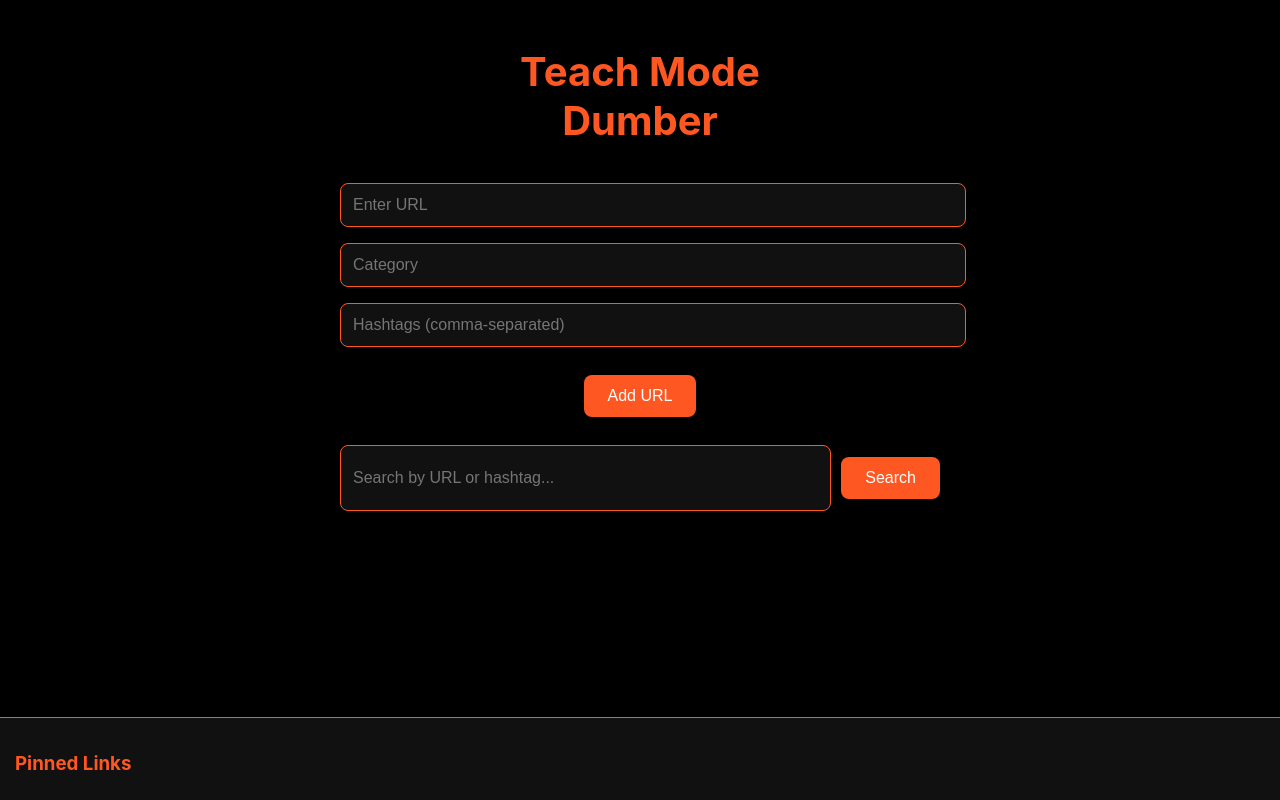
After one commit to Tourettes99/bookmark-url-dumb-site, a Flask app: page / in a window 1280 px wide. The commit adds this page. Run offline with Flask 3, Linux system fonts and the light colour scheme; data that the repository does not hold is empty.

```diff
--- a/app.py
+++ b/app.py
@@ -1,55 +1,124 @@
-from flask import Flask, render_template, request, jsonify
-import pandas as pd
-from datetime import datetime
+from flask import Flask, render_template, request, redirect, url_for, jsonify
+from urllib.parse import urlparse
+import requests
+from bs4 import BeautifulSoup
+import sqlite3
 import os
 
 app = Flask(__name__)
 
-EXCEL_FILE = 'bookmarks.xlsx'
+# Database initialization
+def init_db():
+    with sqlite3.connect('bookmarks.db') as conn:
+        conn.execute('''
+        CREATE TABLE IF NOT EXISTS bookmarks (
+            id INTEGER PRIMARY KEY AUTOINCREMENT,
+            url TEXT NOT NULL,
+            domain TEXT NOT NULL,
+            category TEXT,
+            hashtags TEXT,
+            favicon TEXT,
+            is_pinned INTEGER DEFAULT 0
+        )
+        ''')
 
-# Create Excel file if it doesn't exist
-if not os.path.exists(EXCEL_FILE):
-    df = pd.DataFrame(columns=['url', 'category', 'hashtags', 'timestamp', 'pinned'])
-    df.to_excel(EXCEL_FILE, index=False)
+def get_favicon(url):
+    try:
+        domain = urlparse(url).netloc
+        response = requests.get(url)
+        soup = BeautifulSoup(response.text, 'html.parser')
+        favicon = soup.find('link', rel='icon') or soup.find('link', rel='shortcut icon')
+        if favicon and favicon.get('href'):
+            favicon_url = favicon['href']
+            if not favicon_url.startswith('http'):
+                favicon_url = f"https://{domain}{favicon_url if favicon_url.startswith('/') else f'/{favicon_url}'}"
+            return favicon_url
+    except:
+        pass
+    return f"https://{domain}/favicon.ico"
 
 @app.route('/')
 def index():
-    return render_template('index.html')
+    with sqlite3.connect('bookmarks.db') as conn:
+        # Get regular links
+        cursor = conn.execute('SELECT * FROM bookmarks WHERE is_pinned = 0 ORDER BY id DESC')
+        links = []
+        for row in cursor.fetchall():
+            links.append({
+                'id': row[0],
+                'url': row[1],
+                'domain': row[2],
+                'category': row[3],
+                'hashtags': row[4].split(',') if row[4] else [],
+                'favicon': row[5]
+            })
 
-@app.route('/add_url', methods=['POST'])
-def add_url():
-    data = request.json
-    df = pd.read_excel(EXCEL_FILE)
+        # Get pinned links
+        cursor = conn.execute('SELECT * FROM bookmarks WHERE is_pinned = 1 ORDER BY id DESC')
+        pinned_links = []
+        for row in cursor.fetchall():
+            pinned_links.append({
+                'id': row[0],
+                'url': row[1],
+                'domain': row[2],
+                'favicon': row[5]
+            })
 
-    new_url = pd.DataFrame([{
-        'url': data['url'],
-        'category': data['category'],
-        'hashtags': data['hashtags'],
-        'timestamp': datetime.now().strftime("%Y-%m-%d %H:%M:%S"),
-        'pinned': False
-    }])
+    return render_template('index.html', links=links, pinned_links=pinned_links)
 
-    # Use concat instead of append
-    df = pd.concat([df, new_url], ignore_index=True)
-    df.to_excel(EXCEL_FILE, index=False)
+@app.route('/add', methods=['POST'])
+def add_bookmark():
+    url = request.form['url']
+    category = request.form['category']
+    hashtags = request.form['hashtags']
 
-    return jsonify({'status': 'success'})
+    domain = urlparse(url).netloc
+    favicon = get_favicon(url)
 
-@app.route('/get_urls')
-def get_urls():
-    df = pd.read_excel(EXCEL_FILE)
-    return jsonify(df.to_dict('records'))
+    with sqlite3.connect('bookmarks.db') as conn:
+        conn.execute('''
+        INSERT INTO bookmarks (url, domain, category, hashtags, favicon)
+        VALUES (?, ?, ?, ?, ?)
+        ''', (url, domain, category, hashtags, favicon))
 
-@app.route('/toggle_pin', methods=['POST'])
-def toggle_pin():
-    data = request.json
-    df = pd.read_excel(EXCEL_FILE)
+    return redirect(url_for('index'))
 
-    url_index = df[df['url'] == data['url']].index[0]
-    df.at[url_index, 'pinned'] = not df.at[url_index, 'pinned']
+@app.route('/search')
+def search():
+    query = request.args.get('q', '').lower()
+    with sqlite3.connect('bookmarks.db') as conn:
+        cursor = conn.execute('''
+        SELECT * FROM bookmarks
+        WHERE LOWER(url) LIKE ? OR LOWER(hashtags) LIKE ? OR LOWER(category) LIKE ?
+        ''', (f'%{query}%', f'%{query}%', f'%{query}%'))
 
-    df.to_excel(EXCEL_FILE, index=False)
-    return jsonify({'status': 'success'})
+        links = []
+        for row in cursor.fetchall():
+            links.append({
+                'id': row[0],
+                'url': row[1],
+                'domain': row[2],
+                'category': row[3],
+                'hashtags': row[4].split(',') if row[4] else [],
+                'favicon': row[5]
+            })
+
+    return render_template('index.html', links=links, pinned_links=[])
+
+@app.route('/pin/<int:id>', methods=['POST'])
+def pin_bookmark(id):
+    with sqlite3.connect('bookmarks.db') as conn:
+        current = conn.execute('SELECT is_pinned FROM bookmarks WHERE id = ?', (id,)).fetchone()
+        new_status = 0 if current[0] else 1
+        conn.execute('UPDATE bookmarks SET is_pinned = ? WHERE id = ?', (new_status, id))
+    return '', 204
+
+@app.route('/delete/<int:id>', methods=['POST'])
+def delete_bookmark(id):
+    with sqlite3.connect('bookmarks.db') as conn:
+        conn.execute('DELETE FROM bookmarks WHERE id = ?', (id,))
+    return '', 204
 
 if __name__ == '__main__':
+    init_db()
     app.run(debug=True)
--- a/static/style.css
+++ b/static/style.css
@@ -6,9 +6,9 @@
 body {
     margin: 0;
     padding: 0;
-    font-family: 'Segoe UI', Arial, sans-serif;
-    background-color: #000;
-    color: var(--text-gray);
+    font-family: -apple-system, BlinkMacSystemFont, sans-serif;
+    background-color: #000000;
+    color: #FF5722; /* Orange accent color */
 }
 
 .sidebar {
@@ -411,3 +411,90 @@ button:hover {
 }
 
 /* Add viewport meta tag to your HTML if not already present */
+
+/* Main container */
+.container {
+    padding: 20px;
+    max-width: 600px;
+    margin: 0 auto;
+}
+
+/* Title styling */
+.title {
+    font-size: 2.5rem;
+    text-align: center;
+    color: #FF5722;
+    margin-bottom: 30px;
+}
+
+/* Input fields */
+.input-field {
+    width: 100%;
+    padding: 12px;
+    margin: 8px 0;
+    background-color: #111;
+    border: 1px solid #FF5722;
+    border-radius: 8px;
+    color: #fff;
+}
+
+/* Button styling */
+.button {
+    background-color: #FF5722;
+    color: white;
+    padding: 12px 24px;
+    border: none;
+    border-radius: 8px;
+    cursor: pointer;
+    width: auto;
+    display: block;
+    margin: 20px auto;
+}
+
+/* Search container */
+.search-container {
+    display: flex;
+    gap: 10px;
+    margin: 20px 0;
+}
+
+.search-input {
+    flex: 1;
+}
+
+/* Link card styling */
+.link-card {
+    background-color: #111;
+    border: 1px solid #FF5722;
+    border-radius: 8px;
+    padding: 15px;
+    margin: 10px 0;
+    display: flex;
+    align-items: center;
+    justify-content: space-between;
+}
+
+/* Pinned links section */
+.pinned-links {
+    position: fixed;
+    bottom: 0;
+    left: 0;
+    right: 0;
+    background-color: #111;
+    padding: 15px;
+    border-top: 1px solid #FF5722;
+}
+
+.pinned-links-title {
+    color: #FF5722;
+    margin-bottom: 10px;
+}
+
+/* Hashtag styling */
+.hashtag {
+    background-color: #222;
+    color: #FF5722;
+    padding: 4px 8px;
+    border-radius: 4px;
+    font-size: 0.9em;
+}
--- /dev/null
+++ b/templates/index.html
@@ -0,0 +1,79 @@
+<!DOCTYPE html>
+<html lang="en">
+<head>
+    <meta charset="UTF-8">
+    <meta name="viewport" content="width=device-width, initial-scale=1.0">
+    <title>Teach Mode Dumber</title>
+    <link rel="stylesheet" href="/static/style.css">
+</head>
+<body>
+    <div class="container">
+        <!-- Main Title -->
+        <h1 class="title">Teach Mode<br>Dumber</h1>
+
+        <!-- URL Input Form -->
+        <form action="/add" method="POST">
+            <input type="text" class="input-field" name="url" placeholder="Enter URL" required>
+            <input type="text" class="input-field" name="category" placeholder="Category">
+            <input type="text" class="input-field" name="hashtags" placeholder="Hashtags (comma-separated)">
+            <button type="submit" class="button">Add URL</button>
+        </form>
+
+        <!-- Search Section -->
+        <div class="search-container">
+            <input type="text" class="input-field search-input" id="searchInput"
+                   placeholder="Search by URL or hashtag...">
+            <button class="button" onclick="search()">Search</button>
+        </div>
+
+        <!-- Links Display Section -->
+        <div class="links-section">
+            {% for link in links %}
+            <div class="link-card">
+                <div class="link-info">
+                    <img src="{{ link.favicon }}" alt="favicon" width="20" height="20">
+                    <a href="{{ link.url }}">{{ link.domain }}</a>
+                    {% for tag in link.hashtags %}
+                    <span class="hashtag">#{{ tag }}</span>
+                    {% endfor %}
+                </div>
+                <div class="link-actions">
+                    <button onclick="pinLink('{{ link.id }}')" class="action-icon">📌</button>
+                    <button onclick="deleteLink('{{ link.id }}')" class="action-icon">🗑️</button>
+                </div>
+            </div>
+            {% endfor %}
+        </div>
+    </div>
+
+    <!-- Pinned Links Section -->
+    <div class="pinned-links">
+        <h3 class="pinned-links-title">Pinned Links</h3>
+        {% for pinned in pinned_links %}
+        <div class="link-card">
+            <img src="{{ pinned.favicon }}" alt="favicon" width="20" height="20">
+            <a href="{{ pinned.url }}">{{ pinned.domain }}</a>
+        </div>
+        {% endfor %}
+    </div>
+
+    <script>
+        function search() {
+            const query = document.getElementById('searchInput').value;
+            window.location.href = `/search?q=${encodeURIComponent(query)}`;
+        }
+
+        function pinLink(id) {
+            fetch(`/pin/${id}`, {method: 'POST'})
+                .then(() => window.location.reload());
+        }
+
+        function deleteLink(id) {
+            if (confirm('Are you sure you want to delete this link?')) {
+                fetch(`/delete/${id}`, {method: 'POST'})
+                    .then(() => window.location.reload());
+            }
+        }
+    </script>
+</body>
+</html>
```
